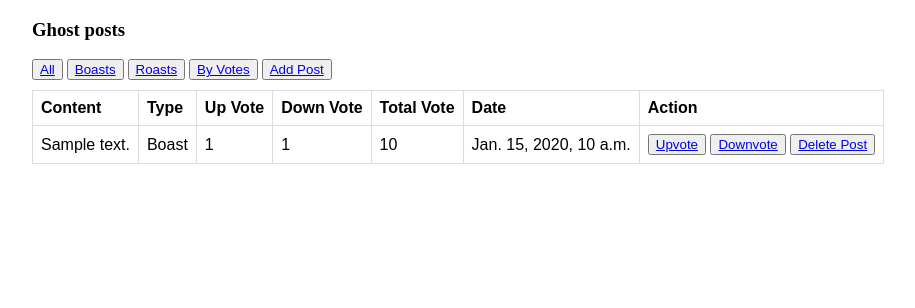
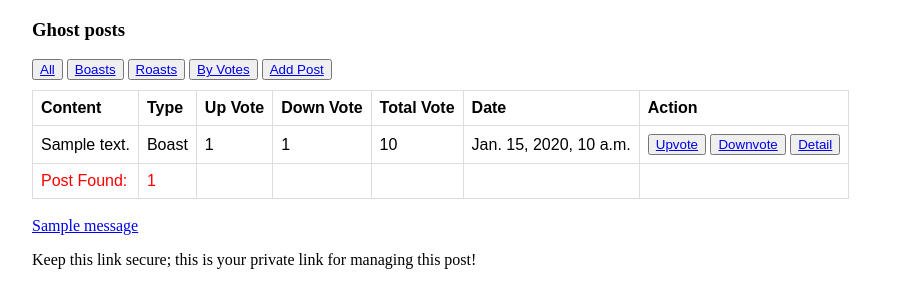
Before and after one commit to safia88/GhostPost, a Django app: page / in a window 1280 px wide. Shown: the top 308 px of the page, without its empty margins (18-933 px from the left). Run offline with Django 3.2, Linux system fonts and the light colour scheme; tables that the repository leaves empty hold one stand-in row (values such as "Sample post"); one stand-in notice (Sample message) is shown.

Commit message:
delete post with secrek-key & add readme file

```diff
--- a/ghost/models.py
+++ b/ghost/models.py
@@ -15,6 +15,7 @@ class Post(models.Model):
     down_votes = models.IntegerField(default=0)
     total_votes = models.IntegerField(default=0)
     submit_time = models.DateTimeField(auto_now_add=True, blank=True)
+    secret_key = models.CharField(max_length=6)
 
     @property
     def count(self):
--- a/ghost/templates/index.html
+++ b/ghost/templates/index.html
@@ -58,17 +58,34 @@
                             <a href='/downvote/{{item.id}}/'>Downvote</a>
                         </button>
                         <button>
-                            <a href='/delete/{{item.id}}/'>Delete Post</a>
+                            <a href='/posts/{{item.id}}/'>Detail</a>
                         </button>
                     </td>
                 </tr>
                 {% endfor %}
             </tbody>
+            <tfoot style="color: red;">
+                <tr>
+                    <td>Post Found: </td>
+                    <td>{{posts.count}}</td>
+                    <td></td>
+                    <td></td>
+                    <td></td>
+                    <td></td>
+                    <td></td>
+                </tr>
+            </tfoot>
         </table>
     </div>
     {% else %}
     <h5>No posts found</h5>
     {% endif %}
-
+    <br>
+    {% if messages %}
+    {% for message in messages %}
+    <a href="{{message}}">{{message}}</a>
+    <p>Keep this link secure; this is your private link for managing this post!</p>
+    {% endfor %}
+    {% endif %}
 
 </body>
--- a/ghost/urls.py
+++ b/ghost/urls.py
@@ -23,10 +23,12 @@ urlpatterns = [
     path('admin/', admin.site.urls),
     path('', views.index, name="homepage"),
     path('add_post/', views.add_post, name='addPost'),
+    path('posts/<int:id>/', views.posts, name='posts'),
+    path('posts/<str:id>/', views.posts, name='posts'),
     path('upvote/<int:id>/', views.up_votes, name='up_votes'),
     path('downvote/<int:id>/', views.down_votes, name='down_votes'),
     path('boasts/', views.boast, name='boast'),
     path('roasts/', views.roast, name='roast'),
     path('sorted/', views.sorted_posts),
-    path('delete/<int:id>/', views.delete_post)
+    path('delete/<str:id>/', views.delete_post)
 ]
--- a/ghost/views.py
+++ b/ghost/views.py
@@ -1,12 +1,29 @@
 from django.shortcuts import render, HttpResponseRedirect, reverse
 from ghost.forms import PostForm
 from ghost.models import Post
+import random
+import string
+from django.contrib.sites.shortcuts import get_current_site
+from django.utils.functional import SimpleLazyObject
+from django.contrib import messages
 
 
 def index(request):
     html = 'index.html'
     posts = Post.objects.all().order_by('-submit_time')
     return render(request, html, {'posts': posts})
+
+
+def getRandomString(stringLength=6):
+    letters = string.ascii_lowercase
+    return ''.join(random.choice(letters) for i in range(stringLength))
+
+
+def isUnique(secret_key):
+    post = Post.objects.get(secret_key=secret_key)
+    if post:
+        return False
+    return True
 
 
 def add_post(request):
@@ -16,10 +33,15 @@ def add_post(request):
         form = PostForm(request.POST)
         if form.is_valid():
             data = form.cleaned_data
+            randomString = getRandomString()
             Post.objects.create(
                 is_boast=data['is_boast'],
                 content=data['content'],
+                secret_key=randomString
             )
+
+            private_url = get_private_url(request, randomString)
+            messages.success(request, private_url)
             return HttpResponseRedirect(reverse('homepage'))
     form = PostForm(request.POST)
     return render(request, html, {'form': form})
@@ -27,13 +49,13 @@ def add_post(request):
 
 def boast(request):
     html = 'index.html'
-    posts = Post.objects.all().filter(is_boast=True).order_by('-submit_time')
+    posts = Post.objects.filter(is_boast=True).order_by('-submit_time')
     return render(request, html, {'posts': posts})
 
 
 def roast(request):
     html = 'index.html'
-    posts = Post.objects.all().filter(is_boast=False).order_by('-submit_time')
+    posts = Post.objects.filter(is_boast=False).order_by('-submit_time')
     return render(request, html, {'posts': posts})
 
 
@@ -59,6 +81,35 @@ def down_votes(request, id):
 
 
 def delete_post(request, id):
-    instance = Post.objects.get(id=id)
+    instance = Post.objects.get(secret_key=id)
     instance.delete()
     return HttpResponseRedirect(reverse('homepage'))
+
+
+def get_site(request):
+    site = SimpleLazyObject(lambda: get_current_site(request))
+    protocol = 'https' if request.is_secure() else 'http'
+
+    return SimpleLazyObject(lambda: "{0}://{1}".format(protocol, site.domain))
+
+
+def get_private_url(request, random_string, path='posts'):
+    return SimpleLazyObject(
+        lambda: "{0}/{1}/{2}/".format(get_site(request), path, random_string))
+
+
+def posts(request, id):
+    html = "post_detail.html"
+    post = None
+    private_url = None
+
+    if isinstance(id, int):
+        items = Post.objects.filter(id=id)
+    elif isinstance(id, str):
+        items = Post.objects.filter(secret_key=id)
+        private_url = get_private_url(request, id, 'delete')
+
+    if items:
+        post = items[0]
+    return render(request, html,
+                  {"post": post, "private_url": private_url})
```
Also changed, not shown: ghost/templates/post_detail.html (added, +39 -0 lines), README.md (added), ghost/migrations/0001_initial.py.
